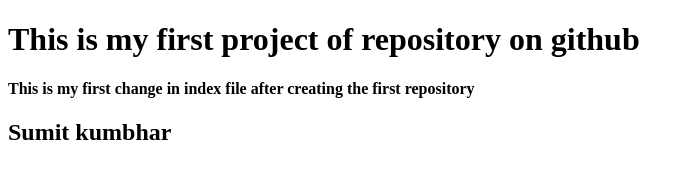
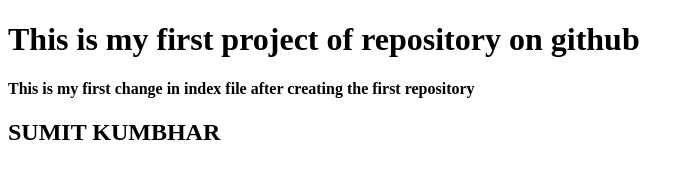
Before and after one commit to Sumitkumbhar15/firstrepo, a plain HTML site: page index.html in a window 1280 px wide. Shown: the whole page, without its empty margins (0-694 px from the left). Drawn offline with Linux system fonts and the light colour scheme.

Commit message:
name change

```diff
--- a/index.html
+++ b/index.html
@@ -10,6 +10,6 @@
 
     <h4> This is my first change in index file after creating the first repository </h4>
 
-    <h2> Sumit kumbhar </h2>
+    <h2> SUMIT KUMBHAR </h2>
 </body>
 </html>
```
